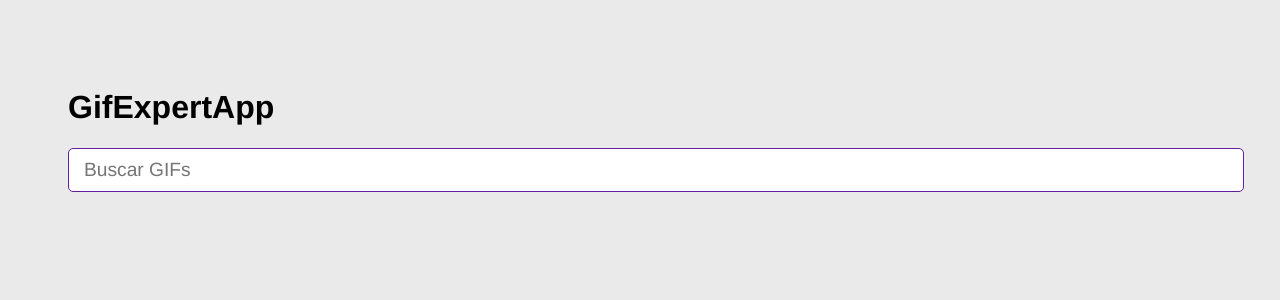
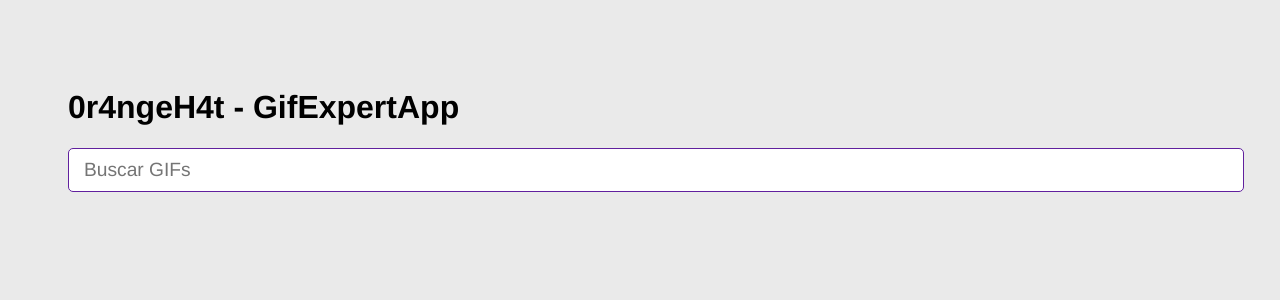
Before and after one commit to Rodieche/React---GifExpertApp, a React (Vite) app: page / in a window 1280 px wide. Shown: the top 300 px of the page. Built offline with nearby package versions, Linux system fonts and the light colour scheme.

Commit message:
modificacion index

```diff
--- a/src/GifExpertApp.jsx
+++ b/src/GifExpertApp.jsx
@@ -14,7 +14,7 @@ export const GifExpertApp = () => {
 
   return (
     <>
-        <h1>GifExpertApp</h1>
+        <h1>0r4ngeH4t - GifExpertApp</h1>
 
         <AddCategory
             onNewCategory={ (value) => onAddCategory(value) }
```
